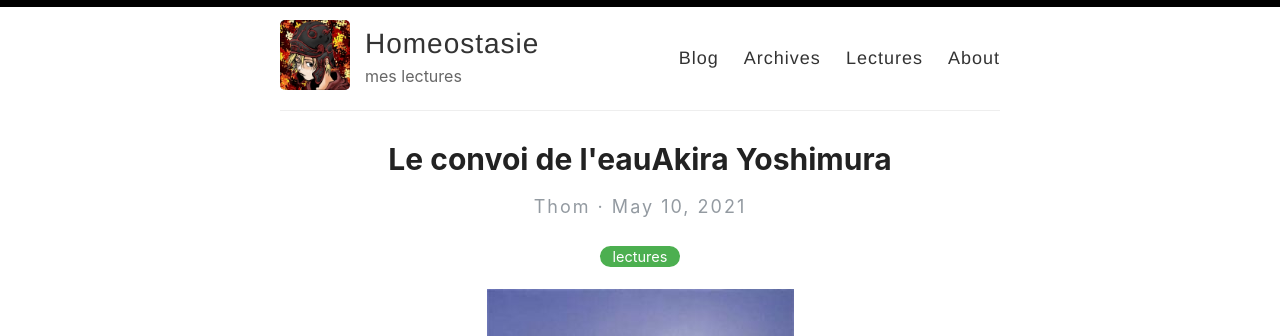
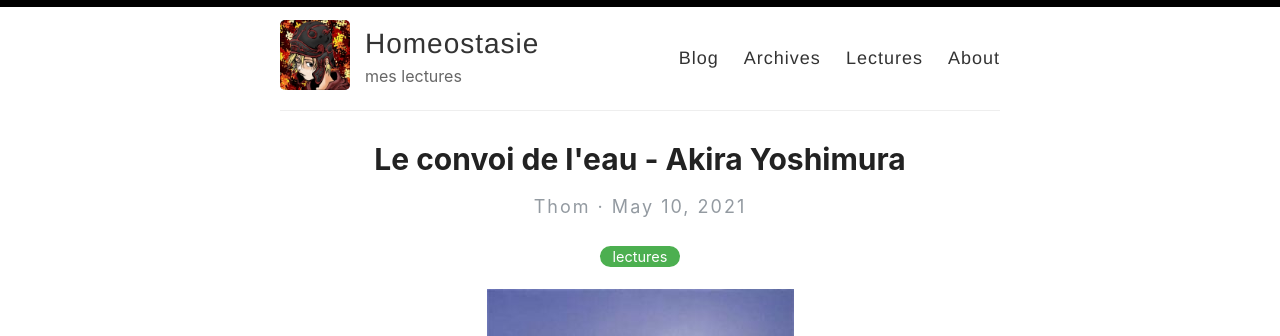
Before and after one commit to homeostasie/bouquins, a Jekyll site: the page built from _posts/2021-05-10-Akira-Yoshimura_Le-convoi-de-l-eau.md, in a window 1280 px wide. Shown: the top 336 px of the page. Built offline with Jekyll 4.4.1, drawn with Linux system fonts in a browser that asks for light colours; comment, search, counter and statistics services are not loaded.

Commit message:
maj titre foiré dans le convoi de l'eau

```diff
--- a/_posts/2021-05-10-Akira-Yoshimura_Le-convoi-de-l-eau.md
+++ b/_posts/2021-05-10-Akira-Yoshimura_Le-convoi-de-l-eau.md
@@ -1,6 +1,6 @@
 ---
 layout: post
-title: "Le convoi de l'eauAkira Yoshimura"
+title: "Le convoi de l'eau - Akira Yoshimura"
 categories: lectures
 comments: true
 ---
```
